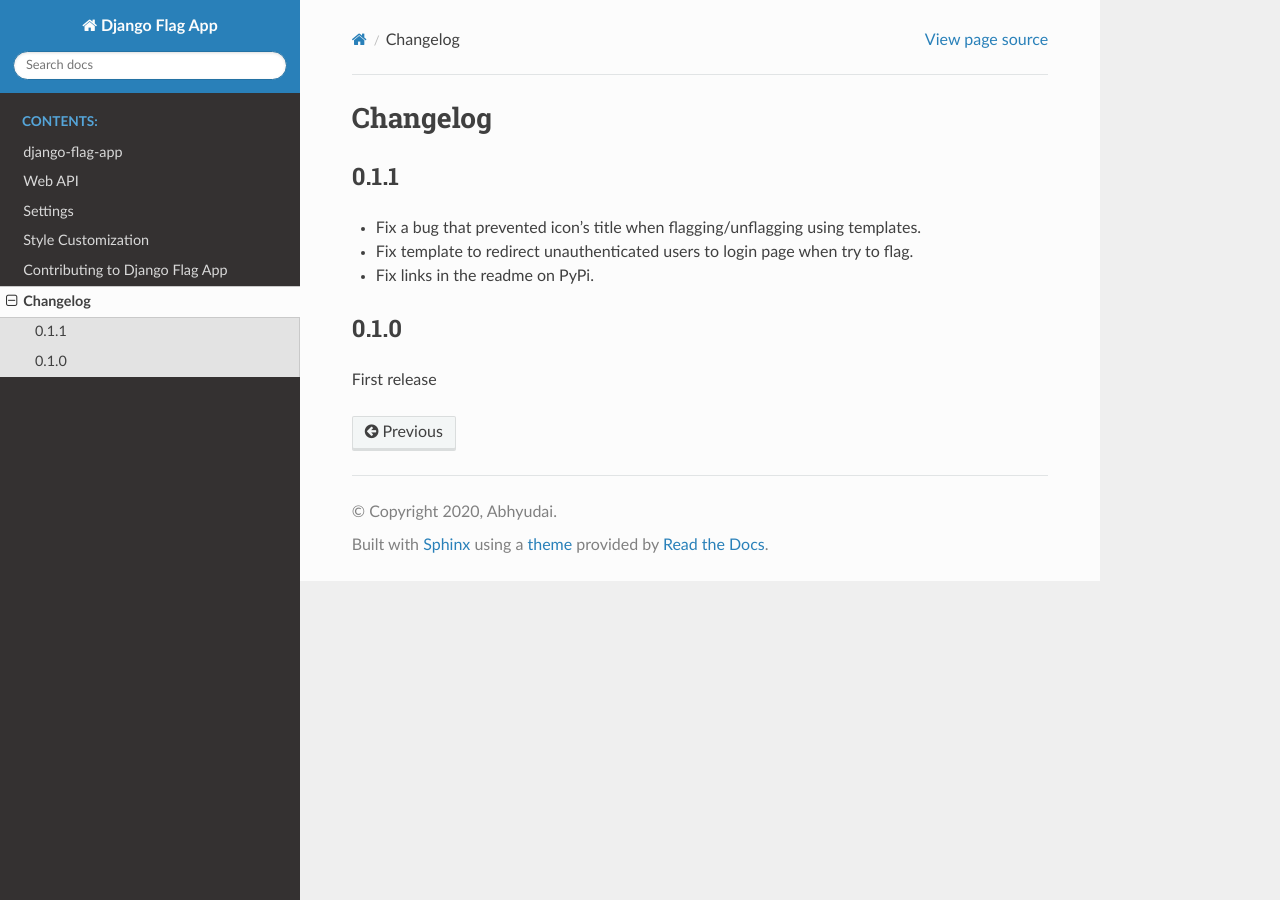
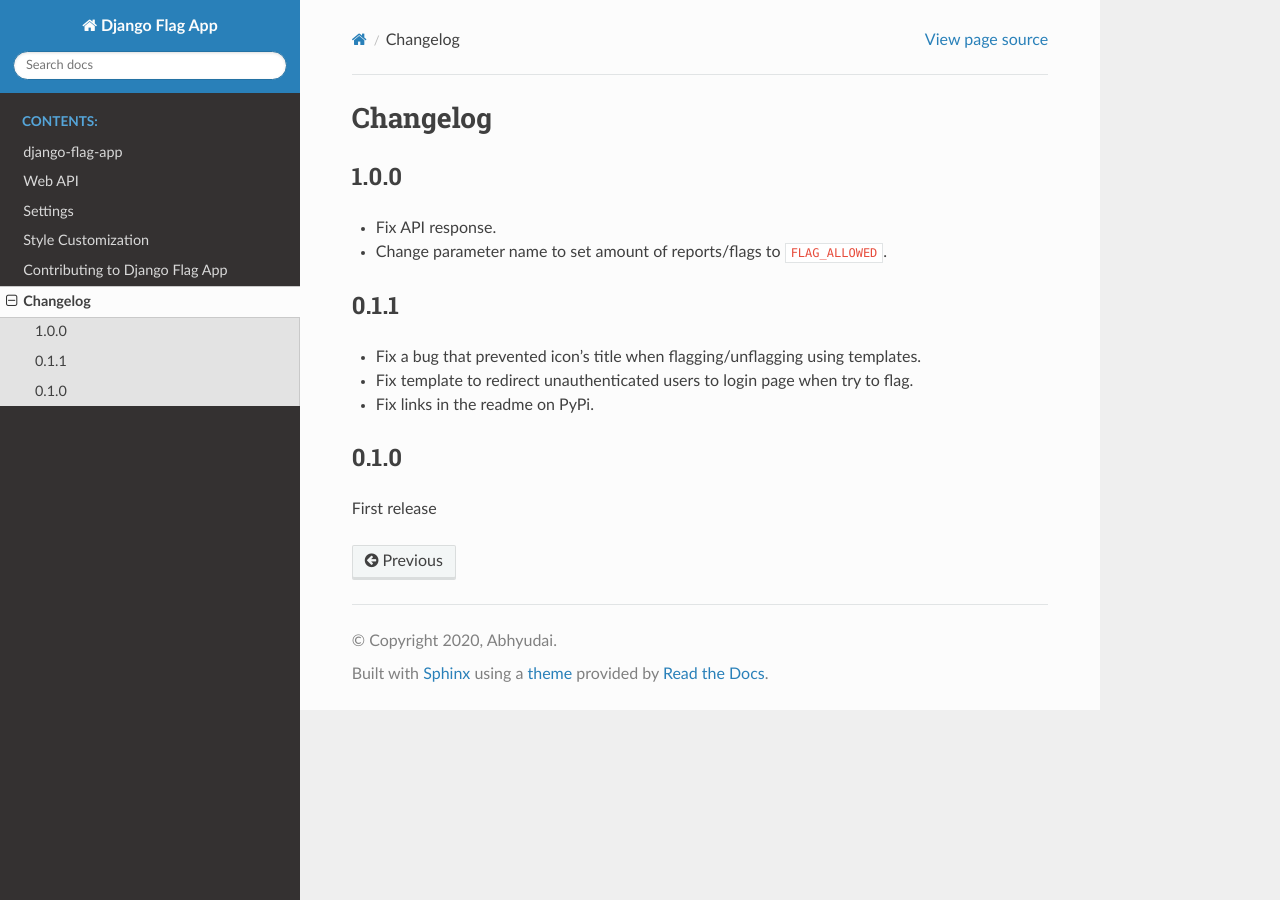
Before and after one commit to abhiabhi94/django-flag-app, a Sphinx documentation site: the page built from docs/changelog.rst, in a window 1280 px wide. Built offline with Sphinx 7.4.7 and the Read the Docs theme 2.0.0, drawn with Linux system fonts in a browser that asks for light colours.

Commit message:
Update docs for release of v1.0.0

```diff
--- a/docs/changelog.rst
+++ b/docs/changelog.rst
@@ -1,5 +1,11 @@
 Changelog
 =========
+
+1.0.0
+-----
+
+- Fix API response.
+- Change parameter name to set amount of reports/flags to ``FLAG_ALLOWED``.
 
 0.1.1
 -----
```
Also changed, not shown: 1 other file.
